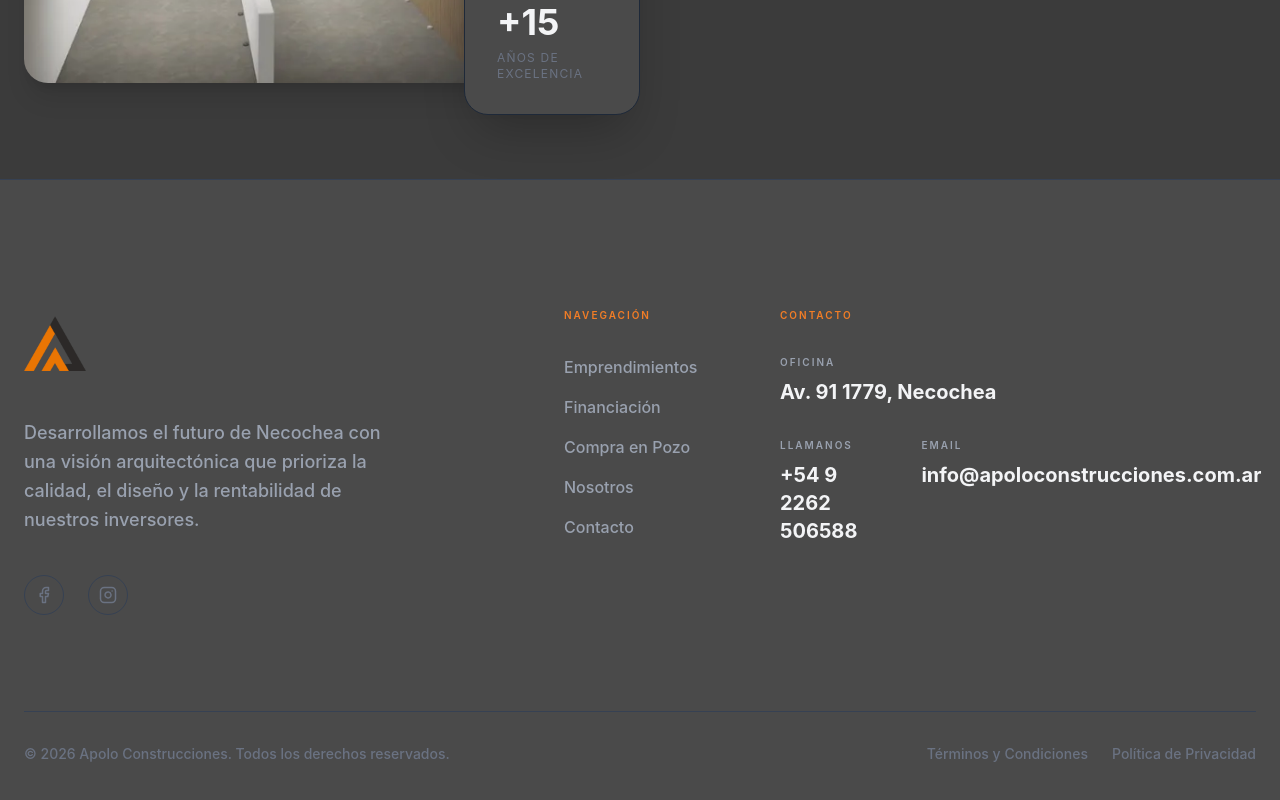
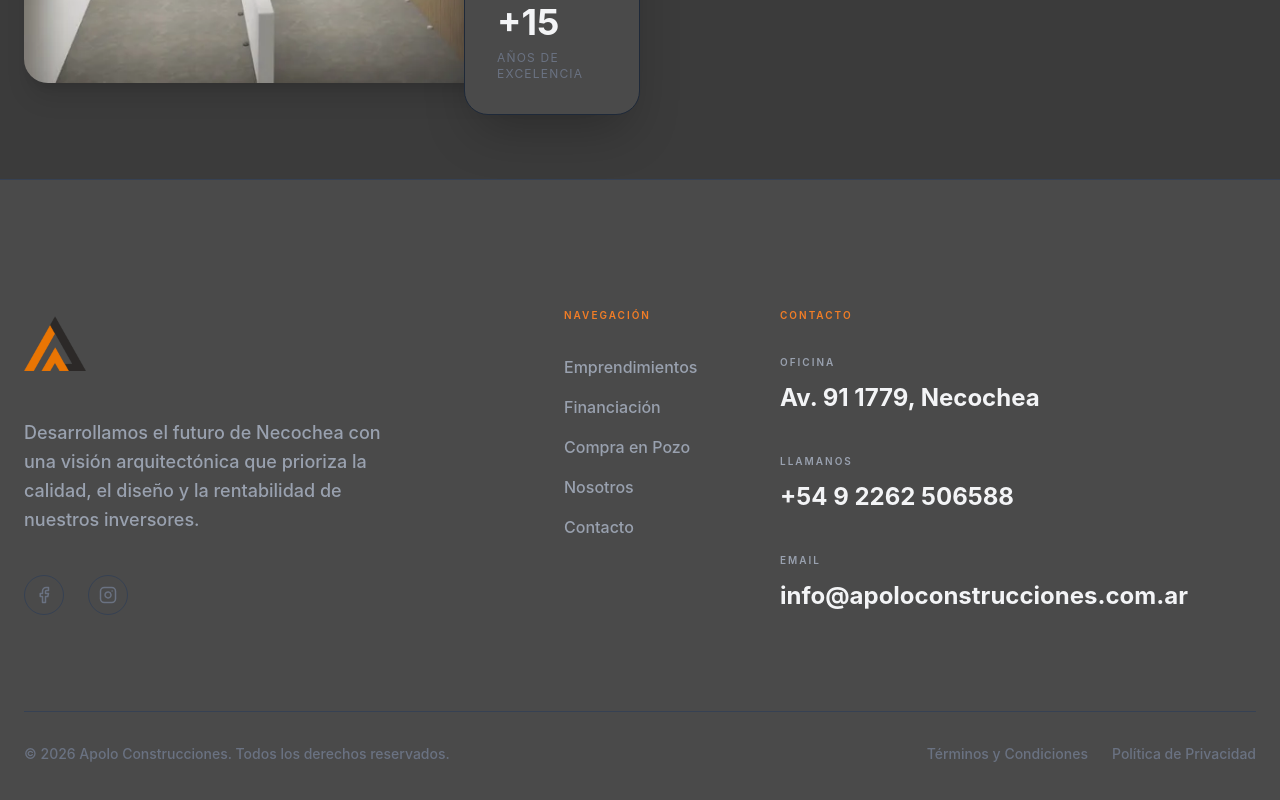
Before and after one commit to nielsenjuanpedro0-lab/apolofinal, a React (Vite) app: page / in a window 1280 px wide. Shown: the part 2583-3383 px from the top of the page. Built offline with nearby package versions, Linux system fonts and the light colour scheme.

Commit message:
Update footer contact details to vertical stack

```diff
--- a/src/App.tsx
+++ b/src/App.tsx
@@ -448,20 +448,18 @@ const Layout = ({ children }: { children: React.ReactNode }) => {
             </div>
             <div className="md:col-span-5">
               <p className="text-[#f27d26] text-[10px] uppercase tracking-[0.2em] font-semibold mb-8">Contacto</p>
-              <div className="grid grid-cols-1 gap-8">
+              <div className="grid grid-cols-1 gap-10">
                 <div>
-                  <p className="text-gray-400 text-[10px] uppercase tracking-[0.2em] font-semibold mb-2">Oficina</p>
-                  <p className="text-xl font-bold text-gray-100">Av. 91 1779, Necochea</p>
+                  <p className="text-gray-400 text-[10px] uppercase tracking-[0.2em] font-semibold mb-3">Oficina</p>
+                  <p className="text-2xl font-bold text-gray-100">Av. 91 1779, Necochea</p>
                 </div>
-                <div className="flex flex-col md:flex-row gap-8 md:gap-16">
-                  <div>
-                    <p className="text-gray-400 text-[10px] uppercase tracking-[0.2em] font-semibold mb-2">Llamanos</p>
-                    <p className="text-xl font-bold text-gray-100">+54 9 2262 506588</p>
-                  </div>
-                  <div>
-                    <p className="text-gray-400 text-[10px] uppercase tracking-[0.2em] font-semibold mb-2">Email</p>
-                    <p className="text-xl font-bold text-gray-100">info@apoloconstrucciones.com.ar</p>
-                  </div>
+                <div>
+                  <p className="text-gray-400 text-[10px] uppercase tracking-[0.2em] font-semibold mb-3">Llamanos</p>
+                  <p className="text-2xl font-bold text-gray-100">+54 9 2262 506588</p>
+                </div>
+                <div>
+                  <p className="text-gray-400 text-[10px] uppercase tracking-[0.2em] font-semibold mb-3">Email</p>
+                  <p className="text-2xl font-bold text-gray-100">info@apoloconstrucciones.com.ar</p>
                 </div>
               </div>
             </div>
```
